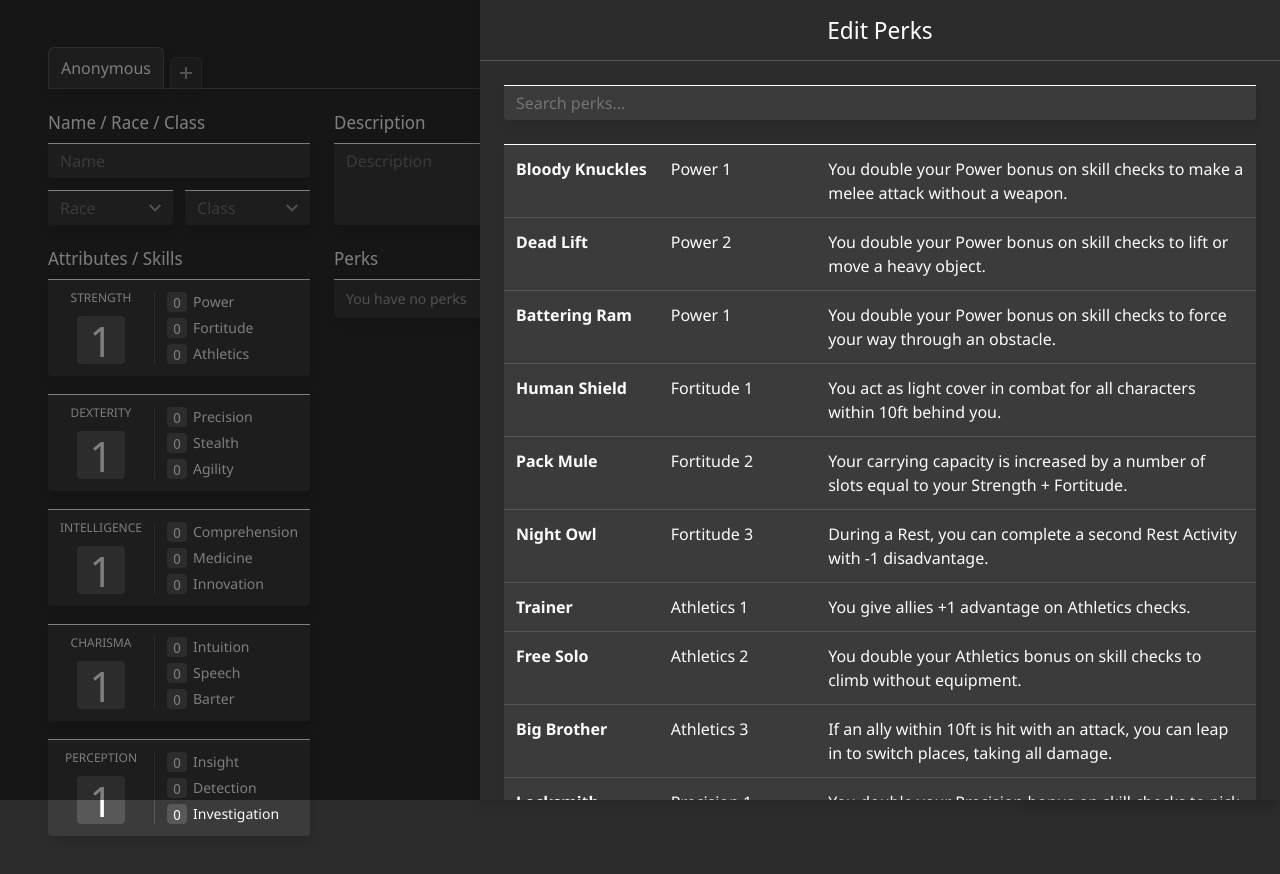
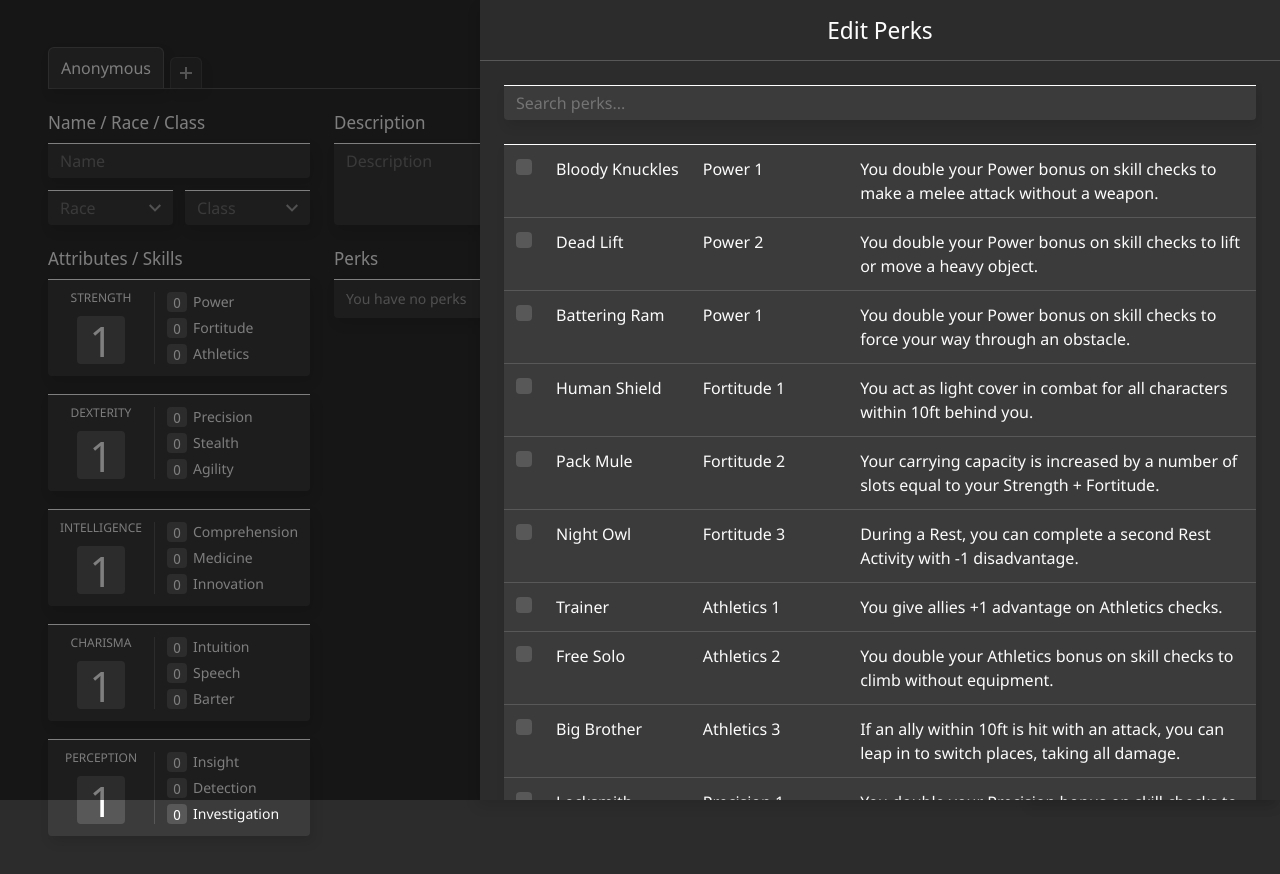
Before and after one commit to Paradoxdotexe/vade-mecum, a React (Create React App) app: page /engine in a window 1280 px wide. Both pictures are taken after a click on the button "Edit perks". Shown: the top 874 px of the page. Built offline with nearby package versions, Linux system fonts and the light colour scheme.

Commit message:
PATCH: Make perks selectable

```diff
--- /dev/null
+++ b/src/components/VCheckbox.tsx
@@ -0,0 +1,53 @@
+import React from 'react';
+import styled from 'styled-components';
+
+const StyledVCheckbox = styled.input`
+  position: relative;
+  border: none;
+  appearance: none;
+  width: 16px;
+  height: 16px;
+  border-radius: 4px;
+  background-color: #585858;
+  margin: 0;
+
+  &:hover {
+    cursor: pointer;
+  }
+
+  &:after {
+    content: '';
+    display: block;
+    width: 4px;
+    height: 8px;
+    border: solid white;
+    border-width: 0 2px 2px 0;
+    -webkit-transform: rotate(45deg);
+    -ms-transform: rotate(45deg);
+    transform: rotate(45deg);
+    position: absolute;
+    top: 2px;
+    left: 5px;
+    opacity: 0;
+    transition: opacity ease 50ms;
+  }
+
+  &:checked:after {
+    opacity: 1;
+  }
+`;
+
+type VCheckboxProps = {
+  checked: boolean;
+  onChecked?: (checked: boolean) => void;
+};
+
+export const VCheckbox: React.FC<VCheckboxProps> = props => {
+  return (
+    <StyledVCheckbox
+      type="checkbox"
+      checked={props.checked}
+      onChange={event => props.onChecked?.(event.target.checked)}
+    />
+  );
+};
--- a/src/components/VTable.tsx
+++ b/src/components/VTable.tsx
@@ -18,6 +18,10 @@ const StyledVTable = styled.table`
         font-weight: 400;
         line-height: 1;
       }
+    }
+
+    &.row--clickable {
+      cursor: pointer;
     }
 
     td {
@@ -54,6 +58,7 @@ type VTableProps<T extends VTableRow> = {
   columns: VTableColumn<T>[];
   rows: T[];
   emptyMessage?: string | null;
+  onRowClick?: (row: T) => void;
 };
 
 export const VTable = <T extends VTableRow>(props: VTableProps<T>) => {
@@ -61,7 +66,11 @@ export const VTable = <T extends VTableRow>(props: VTableProps<T>) => {
     <StyledVTable>
       <tbody>
         {props.rows.map(row => (
-          <tr key={row.key}>
+          <tr
+            key={row.key}
+            onClick={() => props.onRowClick?.(row)}
+            className={props.onRowClick ? 'row--clickable' : ''}
+          >
             {props.columns.map(column => (
               <td key={column.key}>
                 {column.dataKey ? `${row[column.dataKey]}` : column.render?.(row)}
--- a/src/pages/engine/characterSheet/EditPerksDrawer.tsx
+++ b/src/pages/engine/characterSheet/EditPerksDrawer.tsx
@@ -6,6 +6,8 @@ import React, { useState } from 'react';
 import styled from 'styled-components';
 import { PERKS, Perk } from '../Perk';
 import { capitalize } from '@/utils/capitalize';
+import { VCheckbox } from '@/components/VCheckbox';
+import { useCharacters } from '../useCharacters';
 
 const StyledEditPerksDrawer = styled(VDrawer)`
   .drawer__content {
@@ -21,9 +23,21 @@ const StyledEditPerksDrawer = styled(VDrawer)`
 type EditPerksDrawerProps = Pick<VDrawerProps, 'open' | 'onClose'>;
 
 export const EditPerksDrawer: React.FC<EditPerksDrawerProps> = props => {
+  const { currentCharacter } = useCharacters();
+
   const [searchQuery, setSearchQuery] = useState('');
 
+  const isSelected = (perkKey: string) => currentCharacter.perkKeys.includes(perkKey);
+
+  const togglePerk = (perkKey: string) => {
+    isSelected(perkKey) ? currentCharacter.removePerk(perkKey) : currentCharacter.addPerk(perkKey);
+  };
+
   const columns: VTableColumn<Perk>[] = [
+    {
+      key: 'selected',
+      render: perk => <VCheckbox checked={isSelected(perk.key)} />
+    },
     { key: 'name', dataKey: 'name' },
     {
       key: 'skill',
@@ -47,7 +61,12 @@ export const EditPerksDrawer: React.FC<EditPerksDrawerProps> = props => {
           <VInput placeholder="Search perks..." value={searchQuery} onChange={setSearchQuery} />
         </VCard>
         <VCard style={{ padding: 0 }}>
-          <VTable columns={columns} rows={perks} emptyMessage="You have no perks" />
+          <VTable
+            columns={columns}
+            rows={perks}
+            emptyMessage="You have no perks"
+            onRowClick={row => togglePerk(row.key)}
+          />
         </VCard>
       </div>
     </StyledEditPerksDrawer>
--- a/src/version.json
+++ b/src/version.json
@@ -1,4 +1,4 @@
 {
-  "version": "0.17.3",
-  "versionCommitHash": "241d3ab"
+  "version": "0.17.4",
+  "versionCommitHash": "dcef504"
 }
```
